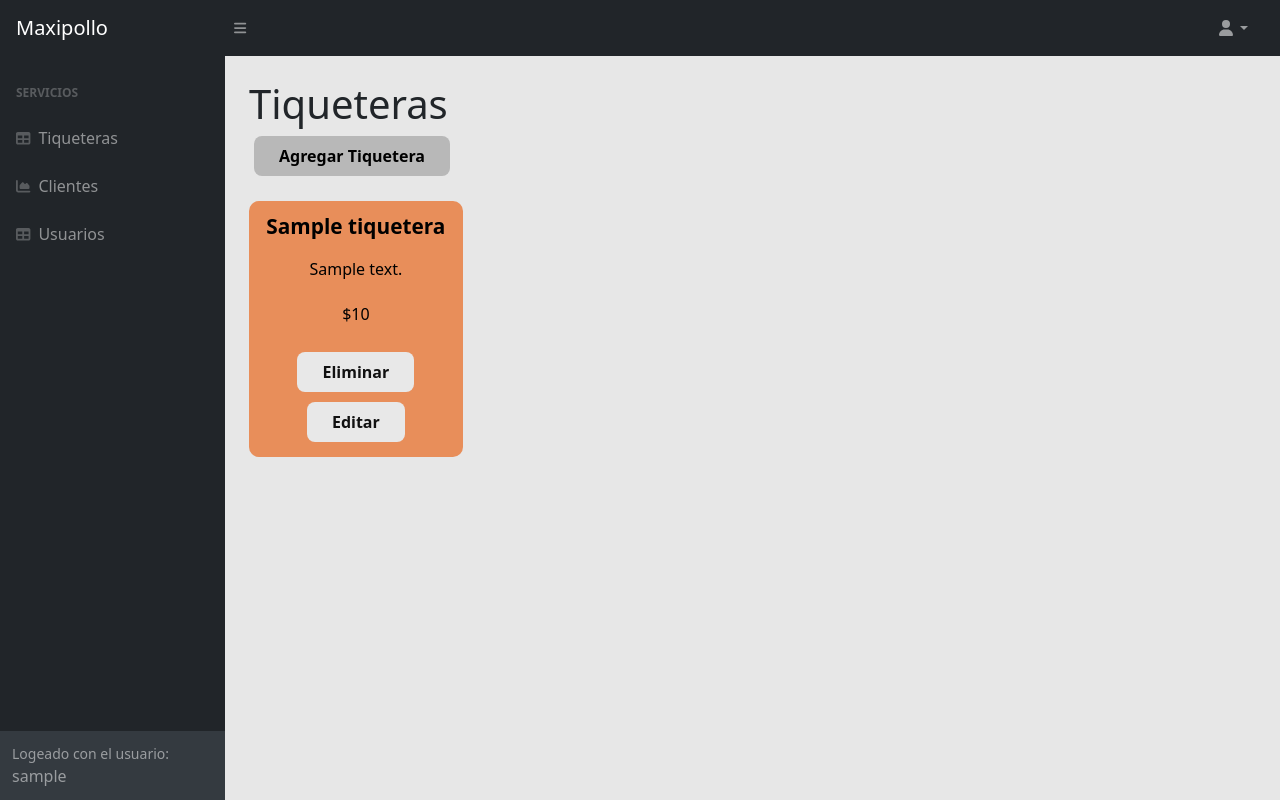
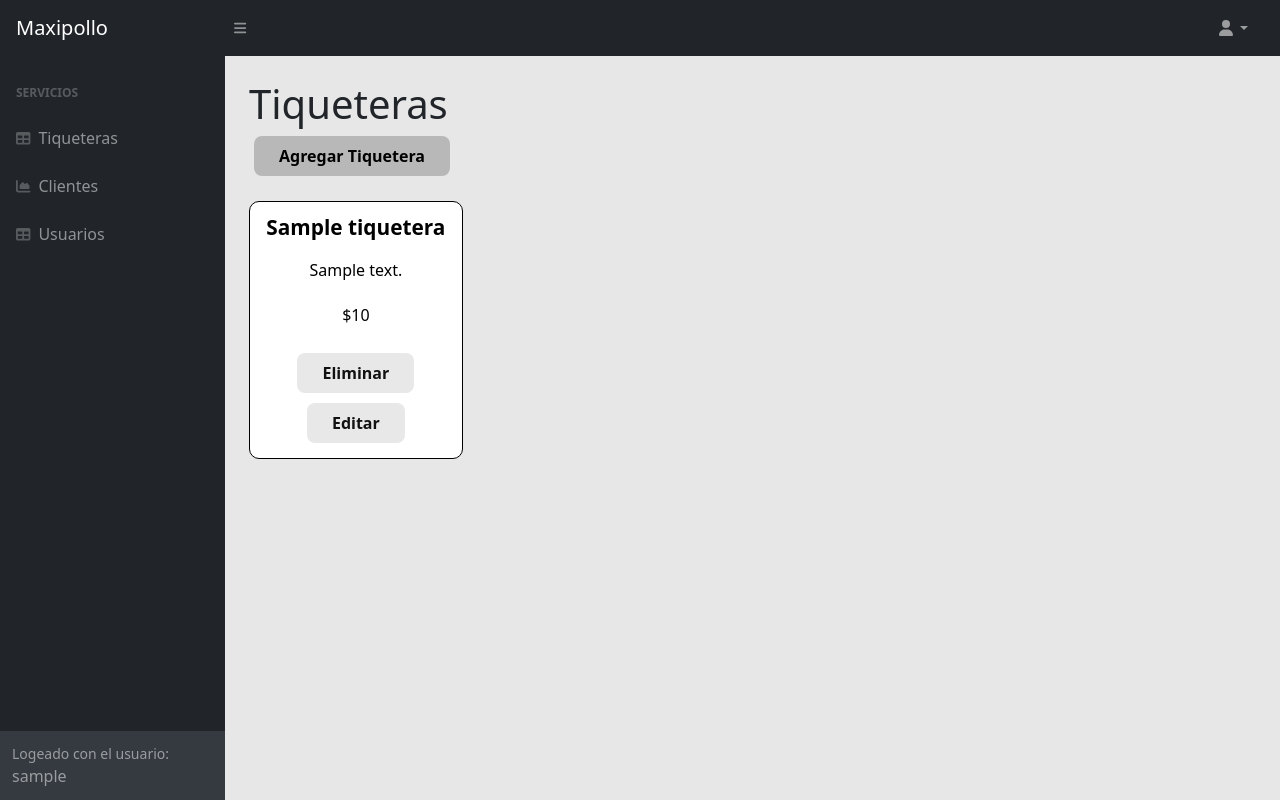
Before and after one commit to 3dwinC4astro/maxipollo, a PHP site: page /auth/admin/admin.php in a window 1280 px wide. Run offline with PHP 8.4, Linux system fonts and the light colour scheme; the visitor is signed in with stand-in values (Sample User, id 1); tables that the repository leaves empty or names only in its code hold one stand-in row (values such as "Sample post"); data that the repository does not hold is empty; some libraries are stand-ins or nearby versions.

Commit message:
style.css

```diff
--- a/maxipollo/auth/admin/css/style.css
+++ b/maxipollo/auth/admin/css/style.css
@@ -1,15 +1,17 @@
 .card {
   width: calc(100% - 20px); /* Establece el ancho como el 100% menos 20px */
   min-width: 10px; /* Establece el ancho mínimo en 10px */
+  min-height: 150px;
   height: auto;
   color: #000000;
-  background-color: #E88E5A;
+  background-color: #ffffff;
   border: none;
   border-radius: 10px;
   margin-top: 20px;
   box-sizing: border-box;
   font-family: inherit;
   padding-bottom: 15px;
+  border: #000000 1px solid;
 }
 
 
```
